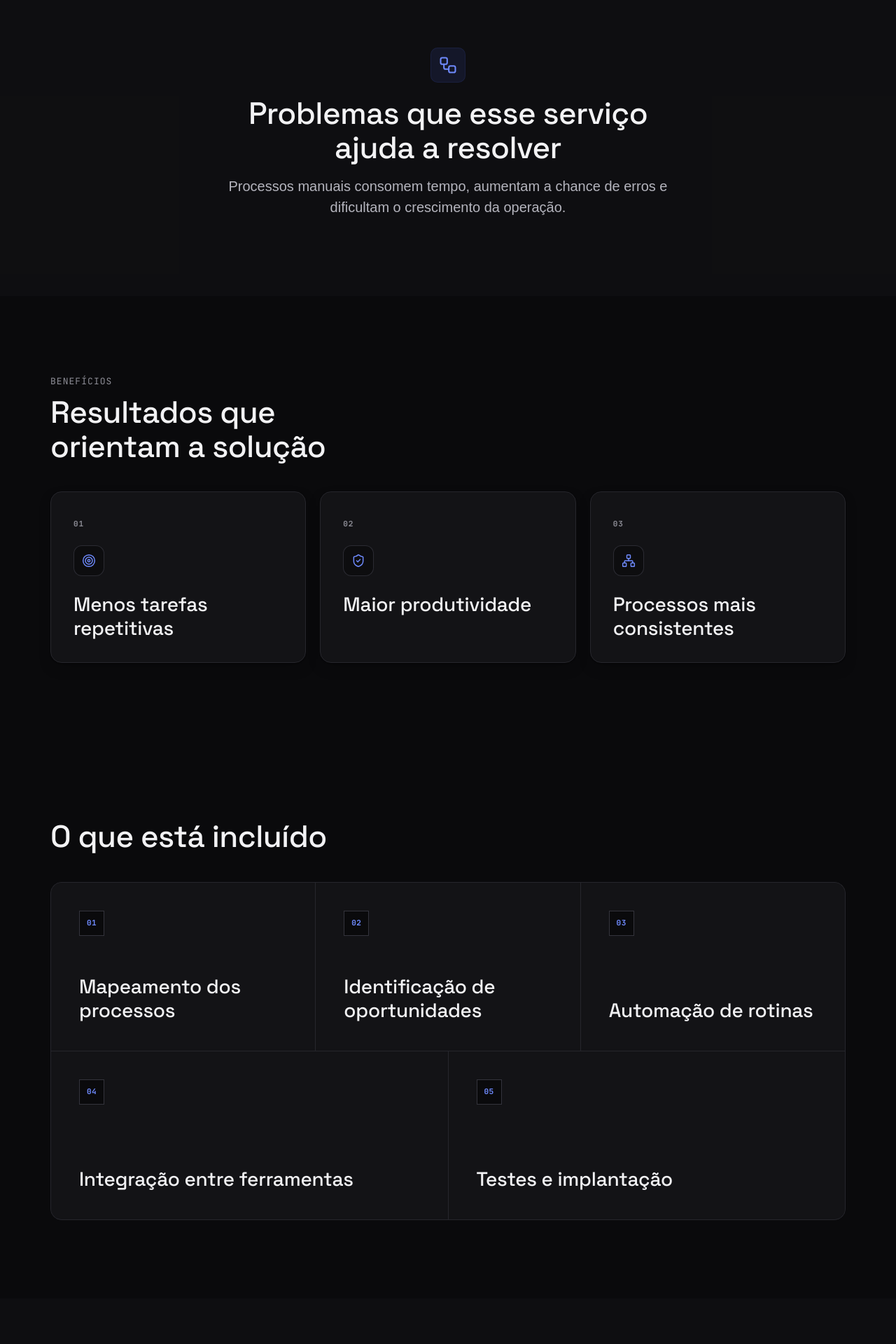
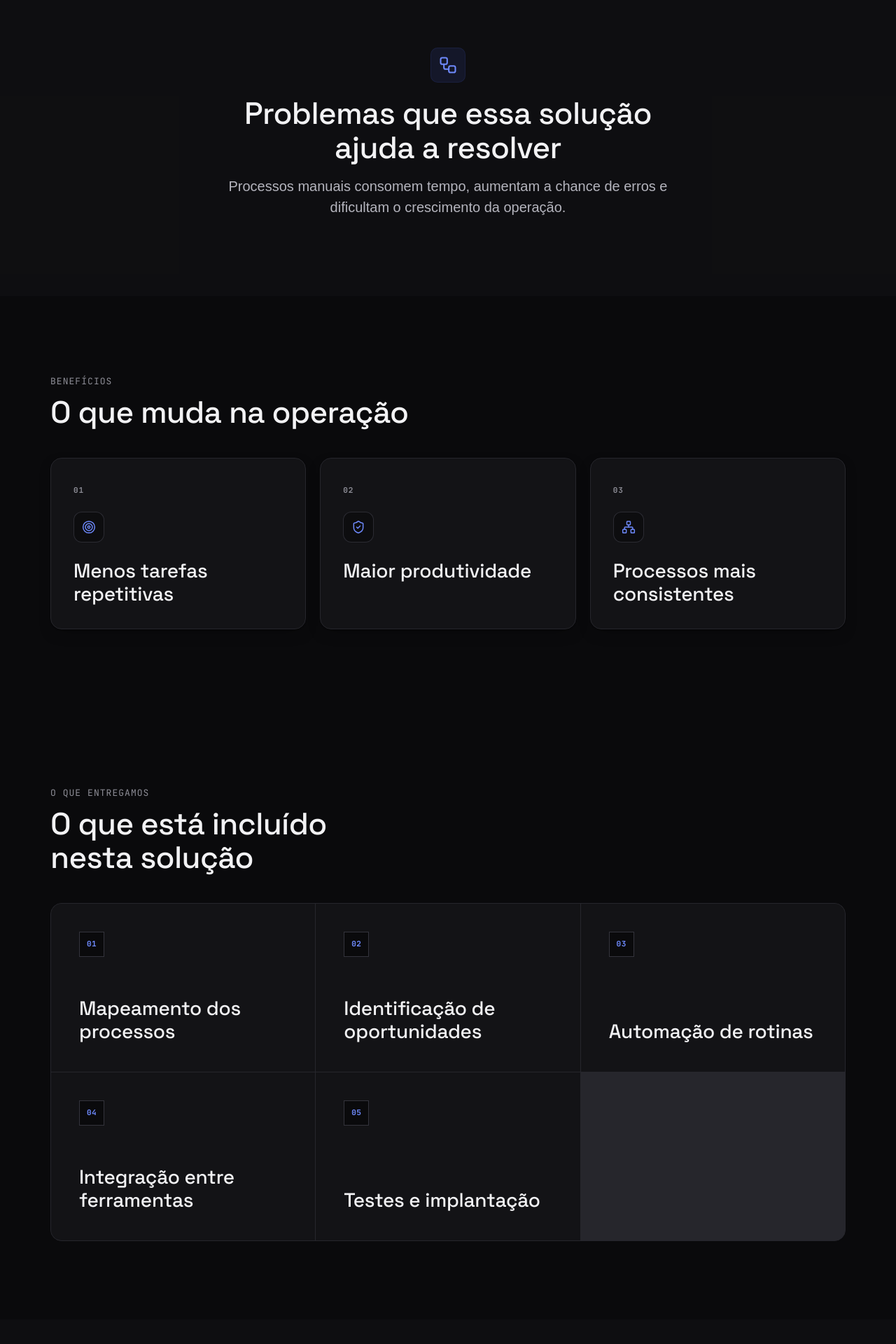
Before and after one commit to marllonpanisset/conjuga, a Next.js app: page /servicos/automacao in a window 1280 px wide. Shown: the part 880-2800 px from the top of the page at 70% size. Built offline with nearby package versions, Linux system fonts and the light colour scheme; a web font is replaced by a local one.

Commit message:
feat(services): align service pages with solution-based positioning

```diff
--- a/app/(marketing)/servicos/[slug]/page.tsx
+++ b/app/(marketing)/servicos/[slug]/page.tsx
@@ -97,7 +97,7 @@ export default async function ServicoPage({
             <Icon icon={service.icon} size={28} className="mx-auto" />
 
             <Heading as="h2" className="mt-5">
-              Problemas que esse serviço ajuda a resolver
+              Problemas que essa solução ajuda a resolver
             </Heading>
 
             <Text variant="lead" className="mt-4">
@@ -112,7 +112,7 @@ export default async function ServicoPage({
           <Text variant="caption">Benefícios</Text>
 
           <Heading as="h2" className="mt-3 max-w-lg">
-            Resultados que orientam a solução
+            O que muda na operação
           </Heading>
 
           <ul className="mt-10 grid grid-cols-1 gap-4 md:grid-cols-3 md:gap-5">
@@ -169,22 +169,16 @@ export default async function ServicoPage({
 
       <Section>
         <Container>
-          <Heading as="h2">O que está incluído</Heading>
+          <Text variant="caption">O que entregamos</Text>
+          <Heading as="h2" className="mt-3 max-w-lg">
+            O que está incluído nesta solução
+          </Heading>
 
-          <ul className="mt-10 grid grid-cols-1 gap-px overflow-hidden rounded-[16px] border border-border bg-border md:grid-cols-2 lg:grid-cols-6">
+          <ul className="mt-10 grid grid-cols-1 gap-px overflow-hidden rounded-[16px] border border-border bg-border md:grid-cols-2 lg:grid-cols-3">
             {service.includes.map((item, index) => (
               <li
                 key={item}
-                className={`
-                  relative
-                  h-full
-                  min-h-[220px]
-                  bg-surface
-                  p-6
-                  md:p-8
-                  lg:min-h-[240px] lg:p-10
-                  ${index >= 3 ? "lg:col-span-3" : "lg:col-span-2"}
-                `}
+                className=" relative h-full min-h-[220px] bg-surface p-6 md:p-8 lg:min-h-[240px] lg:p-10"
               >
                 <div className="flex h-full flex-col justify-between gap-10">
                   <span
@@ -212,7 +206,7 @@ export default async function ServicoPage({
 
       <Section surface>
         <Container>
-          <Text variant="caption">Processo</Text>
+          <Text variant="caption">Como trabalhamos</Text>
 
           <Heading as="h2" className="mt-3 max-w-lg">
             Como conduzimos o trabalho
@@ -257,9 +251,38 @@ export default async function ServicoPage({
       </Section>
 
       <Section>
+        <Container>
+          <div className="grid gap-6 md:grid-cols-12 md:gap-8">
+            <Text variant="caption" className="md:col-span-2 md:pt-2">
+              Evolução
+            </Text>
+
+            <div className="md:col-span-8 md:col-start-4 lg:col-span-7">
+              <Heading as="h2" className="max-w-2xl">
+                Uma solução preparada para acompanhar o crescimento da empresa
+              </Heading>
+
+              <Text variant="lead" className="mt-5 max-w-2xl">
+                Cada projeto resolve uma necessidade atual, mas também pode
+                servir de base para futuras evoluções. Conforme a operação
+                cresce, novos processos podem ser automatizados, integrados ou
+                transformados em soluções mais completas.
+              </Text>
+
+              <Text className="mt-5 max-w-2xl">
+                Nosso objetivo não é criar dependência tecnológica, mas
+                desenvolver soluções organizadas, sustentáveis e preparadas para
+                evoluir quando fizer sentido para o negócio.
+              </Text>
+            </div>
+          </div>
+        </Container>
+      </Section>
+
+      <Section>
         <CTASection
           title="Vamos avaliar o melhor caminho para sua empresa?"
-          description="Conte o problema e o contexto do seu negócio para identificarmos a solução mais adequada à sua necessidade."
+          description="Conte como sua empresa funciona hoje e quais desafios deseja resolver. A partir desse diagnóstico, definimos a solução mais adequada para a sua realidade."
           actions={
             <Button href="/contato" size="lg">
               Conversar com a Conjuga
```
